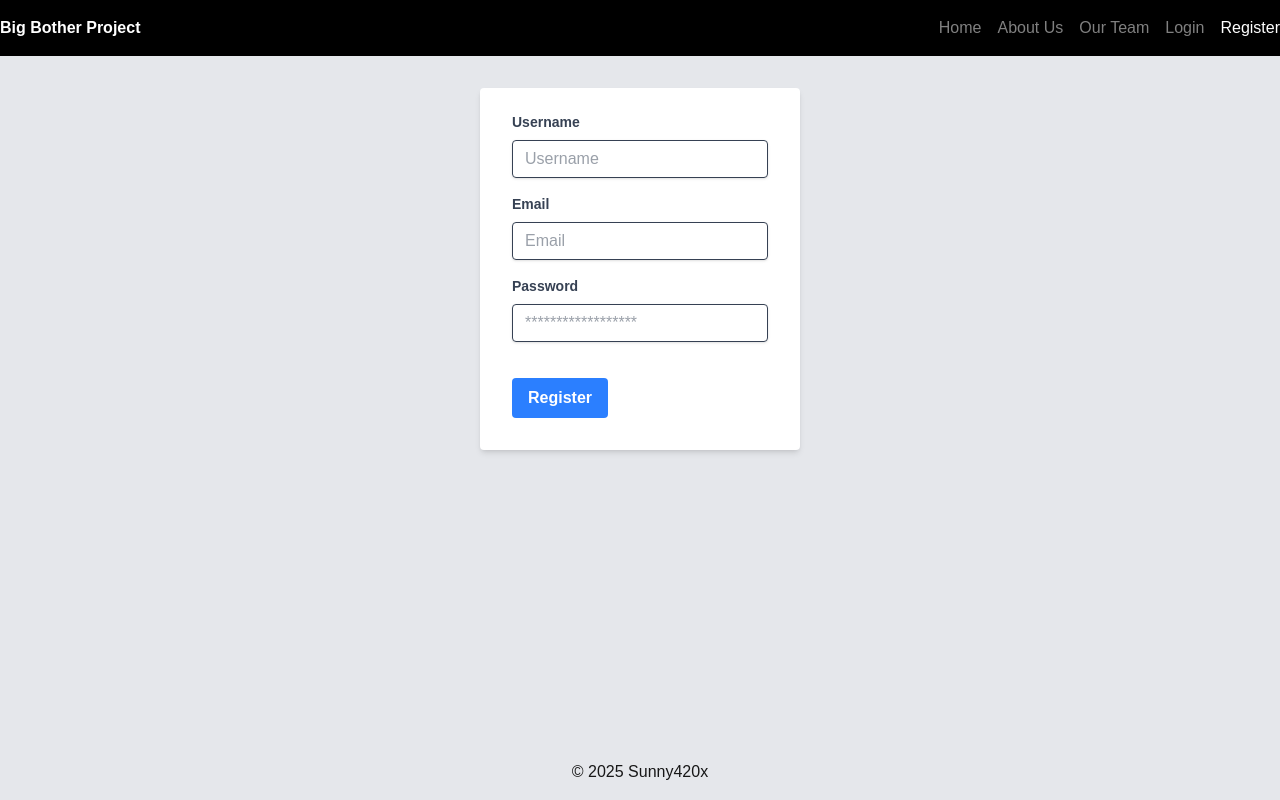
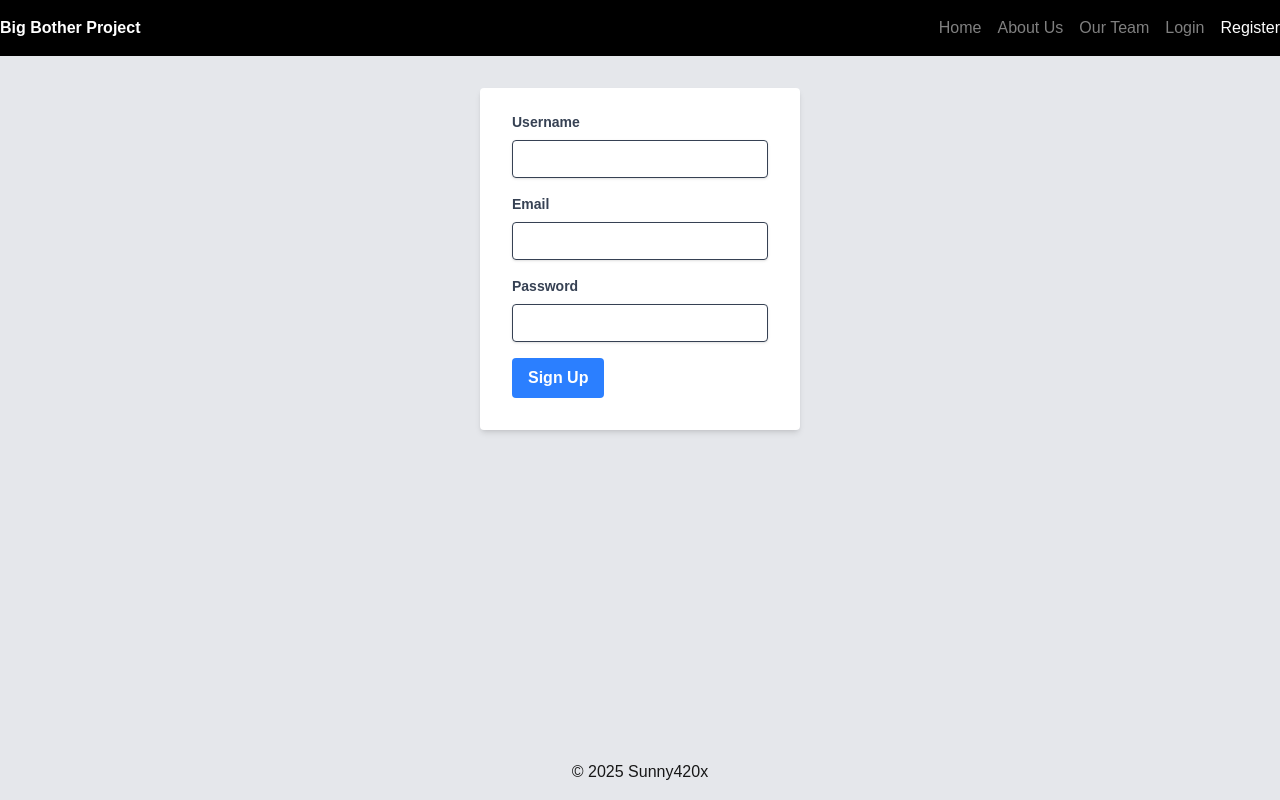
Before and after one commit to sunny420x/next-test, a Next.js app: page /register in a window 1280 px wide. Built offline with nearby package versions, Linux system fonts and the light colour scheme; no server answers.

Commit message:
Components

```diff
--- a/package.json
+++ b/package.json
@@ -14,10 +14,12 @@
     "next": "15.2.0",
     "qs": "^6.14.0",
     "react": "^19.0.0",
-    "react-dom": "^19.0.0"
+    "react-dom": "^19.0.0",
+    "sweetalert2": "^11.17.2"
   },
   "devDependencies": {
     "@tailwindcss/postcss": "^4",
+    "@types/js-cookie": "^3.0.6",
     "@types/node": "^20",
     "@types/react": "^19",
     "@types/react-dom": "^19",
--- a/src/app/(auth)/login/page.tsx
+++ b/src/app/(auth)/login/page.tsx
@@ -1,6 +1,18 @@
 "use client";
-import { fetchActionApi } from "@/app/utills/action";
+import { fetchActionApi, setAccessToken } from "@/app/utills/action";
+import Swal from 'sweetalert2'
+
 import { useState } from "react";
+
+import { Button, Input } from "@/app/Components/material/input";
+
+interface LoginRes {
+    jwt: string;
+    user: {
+        id: number;
+        document_id: number;
+    }
+}
 
 export default function LoginPage() {
     const [ identifier, setIdentifier ] = useState("");
@@ -8,43 +20,46 @@ export default function LoginPage() {
 
     const Login = async(e: React.FormEvent) => {
         e.preventDefault();
+
         let body = {
             identifier: identifier,
             password: password
         }
+
         const res = await fetchActionApi("/api/auth/local", {method: "POST", body:JSON.stringify(body) })
 
         if(res) {
             console.log(res)
 
             if(res.status == 400) {
-                alert("Wrong password!")
+                Swal.fire({
+                    title: "Unable to logged in",
+                    icon: "error"
+                });
             }
 
             if(res.status == 200) {
-                alert("Logged in!")
+                const token = res.data as LoginRes;
+
+                Swal.fire({
+                    title: "Logged in !",
+                    icon: "success"
+                });
+
+                setAccessToken(token.jwt);
             }
         }
     }
     return(
         <div className="w-full max-w-xs mx-auto mt-8">
             <form className="bg-white shadow-md rounded px-8 pt-6 pb-8 mb-4" onSubmit={(e) => Login(e)}>
-                <div className="mb-4">
-                    <label className="block text-gray-700 text-sm font-bold mb-2">
-                        Username
-                    </label>
-                    <input className="shadow appearance-none border rounded w-full py-2 px-3 text-gray-700 leading-tight focus:outline-none focus:shadow-outline" id="identifier" name="identifier" type="text" placeholder="Username" value={identifier} onChange={(e) => setIdentifier(e.target.value)} required />
-                </div>
-                <div className="mb-6">
-                    <label className="block text-gray-700 text-sm font-bold mb-2">
-                        Password
-                    </label>
-                    <input className="shadow appearance-none border rounded w-full py-2 px-3 text-gray-700 mb-3 leading-tight focus:outline-none focus:shadow-outline" id="password" name="password" type="password" placeholder="******************" value={password} onChange={(e) => setPassword(e.target.value)} required />
-                </div>
+                <Input label={"Username"} id={"username"} type={"text"} value={identifier} onChange={(e) => setIdentifier(e.target.value)} required />
+                <Input label={"Password"} id={"password"} type={"password"} value={password} onChange={(e) => setPassword(e.target.value)} required />
                 <div className="flex items-center justify-between">
-                    <button className="bg-blue-500 hover:bg-blue-700 text-white font-bold py-2 px-4 rounded focus:outline-none focus:shadow-outline" type="submit">
+                    {/* <button className="bg-blue-500 hover:bg-blue-700 text-white font-bold py-2 px-4 rounded focus:outline-none focus:shadow-outline" type="submit">
                         Sign In
-                    </button>
+                    </button> */}
+                    <Button label="Sign In"/>
                 </div>
             </form>
         </div>
--- a/src/app/(auth)/register/page.tsx
+++ b/src/app/(auth)/register/page.tsx
@@ -1,6 +1,8 @@
 "use client";
+import { Button, Input } from "@/app/Components/material/input";
 import { fetchActionApi } from "@/app/utills/action";
 import { useState } from "react";
+import Swal from "sweetalert2";
 
 export default function RegisterPage() {
     const [ username, setUsername ] = useState("");
@@ -20,39 +22,28 @@ export default function RegisterPage() {
             console.log(res)
 
             if(res.status == 400) {
-                alert("Register fail !")
+                Swal.fire({
+                    title: "Register Fail !",
+                    icon: "error"
+                });
             }
 
             if(res.status == 200) {
-                alert("Register success!")
+                Swal.fire({
+                    title: "Register success",
+                    icon: "success"
+                });
             }
         }
     }
     return(
         <div className="w-full max-w-xs mx-auto mt-8">
             <form className="bg-white shadow-md rounded px-8 pt-6 pb-8 mb-4" onSubmit={(e) => Register(e)}>
-                <div className="mb-4">
-                    <label className="block text-gray-700 text-sm font-bold mb-2">
-                        Username
-                    </label>
-                    <input className="shadow appearance-none border rounded w-full py-2 px-3 text-gray-700 leading-tight focus:outline-none focus:shadow-outline" id="username" name="username" type="text" placeholder="Username" value={username} onChange={(e) => setUsername(e.target.value)} required />
-                </div>
-                <div className="mb-4">
-                    <label className="block text-gray-700 text-sm font-bold mb-2">
-                        Email
-                    </label>
-                    <input className="shadow appearance-none border rounded w-full py-2 px-3 text-gray-700 leading-tight focus:outline-none focus:shadow-outline" id="email" name="email" type="email" placeholder="Email" value={email} onChange={(e) => setEmail(e.target.value)} required />
-                </div>
-                <div className="mb-6">
-                    <label className="block text-gray-700 text-sm font-bold mb-2">
-                        Password
-                    </label>
-                    <input className="shadow appearance-none border rounded w-full py-2 px-3 text-gray-700 mb-3 leading-tight focus:outline-none focus:shadow-outline" id="password" name="password" type="password" placeholder="******************" value={password} onChange={(e) => setPassword(e.target.value)} required />
-                </div>
+                <Input label={"Username"} id={"username"} type={"text"} value={username} onChange={(e) => setUsername(e.target.value)} required />
+                <Input label={"Email"} id={"email"} type={"email"} value={email} onChange={(e) => setEmail(e.target.value)} required />
+                <Input label={"Password"} id={"password"} type={"password"} value={password} onChange={(e) => setPassword(e.target.value)} required />
                 <div className="flex items-center justify-between">
-                    <button className="bg-blue-500 hover:bg-blue-700 text-white font-bold py-2 px-4 rounded focus:outline-none focus:shadow-outline" type="submit">
-                        Register
-                    </button>
+                    <Button label="Sign Up"/>
                 </div>
             </form>
         </div>
--- a/src/app/Components/header.tsx
+++ b/src/app/Components/header.tsx
@@ -1,15 +1,29 @@
+"use client"
 import Link from "next/link";
 import NavLink from "./nav-link";
+import { removeToken } from "../utills/action";
+import Swal from "sweetalert2";
 
 const links = [
   { href: "/", label: "Home" },
   { href: "/about-us", label: "About Us" },
   { href: "/our-team", label: "Our Team" },
+];
+
+const auth = [
   { href: "/login", label: "Login" },
   { href: "/register", label: "Register" },
-];
+]
 
-export default function Header() {
+export default function Header(user: any) {
+  const logout = () => {
+    removeToken()
+    Swal.fire({
+        title: "Logged out !",
+        icon: "success"
+    });
+  }
+
   return (
     <header className="bg-black/100 text-white">
       <nav className="container mx-auto flex justify-between items-center py-4">
@@ -21,6 +35,22 @@ export default function Header() {
               {link.label}
             </NavLink>
           ))}
+
+          {user && user.user ? (
+            <div>
+              <div className="cursor-pointer" onClick={() => logout()} key={"logout"}>
+                Logout (as {user.user?.username})
+              </div>
+            </div>
+          ) : (
+            <ul className="flex gap-4">
+            {auth.map((link) => (
+              <NavLink key={link.href} href={link.href}>
+                {link.label}
+              </NavLink>
+            ))}
+            </ul>
+          )}
         </ul>
       </nav>
     </header>
--- /dev/null
+++ b/src/app/Components/material/input.tsx
@@ -0,0 +1,29 @@
+export const Input = ({ label, id, type, value, onChange, required = false }: {label: string, id: string, type: string, value: string, onChange: (e: React.ChangeEvent<HTMLInputElement>) => void, required?: boolean}) => {
+    return (
+      <div className="mb-4">
+        <label
+          htmlFor={id}
+          className="block text-gray-700 text-sm font-bold mb-2"
+        >
+          {label}
+        </label>
+        <input
+          type={type}
+          id={id}
+          name={id}
+          value={value}
+          onChange={onChange}
+          className="shadow appearance-none border rounded w-full py-2 px-3 text-gray-700 leading-tight focus:outline-none focus:shadow-outline"
+          required={required}
+        />
+      </div>
+    );
+};
+
+export const Button = ({label}:{label:string}) => {
+    return(
+        <button className="bg-blue-500 hover:bg-blue-700 text-white font-bold py-2 px-4 rounded focus:outline-none focus:shadow-outline" type="submit">
+        {label}
+        </button>
+    )
+}
--- a/src/app/layout.tsx
+++ b/src/app/layout.tsx
@@ -4,24 +4,37 @@ import "./globals.css";
 
 import Footer from "@/app/Components/footer";
 import Header from "@/app/Components/header";
+import { fetchApi } from "./utills/fetch";
 
 export const metadata: Metadata = {
   title: "Create Next App",
   description: "Generated by create next app",
 };
 
-export default function RootLayout({
+async function getSession() {
+  const res = await fetchApi("/api/users/me")
+  if(res) {
+    if(res.status == 200) {
+      return res.data
+    } else {
+      return null
+    }
+  }
+}
+
+export default async function RootLayout({
   children,
 }: Readonly<{
   children: React.ReactNode;
 }>) {
+  const user = await getSession();
   return (
     <html lang="en">
       <body
         className={`antialiased`}
       >
         <div className="bg-gray-200 min-h-screen grid grid-rows-[auto_1fr_auto]">
-          <Header />
+          <Header user={user} />
             {children}
           <Footer />
         </div>
--- a/src/app/utills/action.ts
+++ b/src/app/utills/action.ts
@@ -1,6 +1,10 @@
 "use server";
 import { cookies } from "next/headers";
 import { fetchApi } from "./fetch";
+
+export const removeToken = async () => {
+  (await cookies()).delete("access_token");
+};
 
 export const setAccessToken = async (token: string) => {
   const cookie = await cookies();
```
Also changed, not shown: 1 other file (tests, documents, lock files or other folders).
